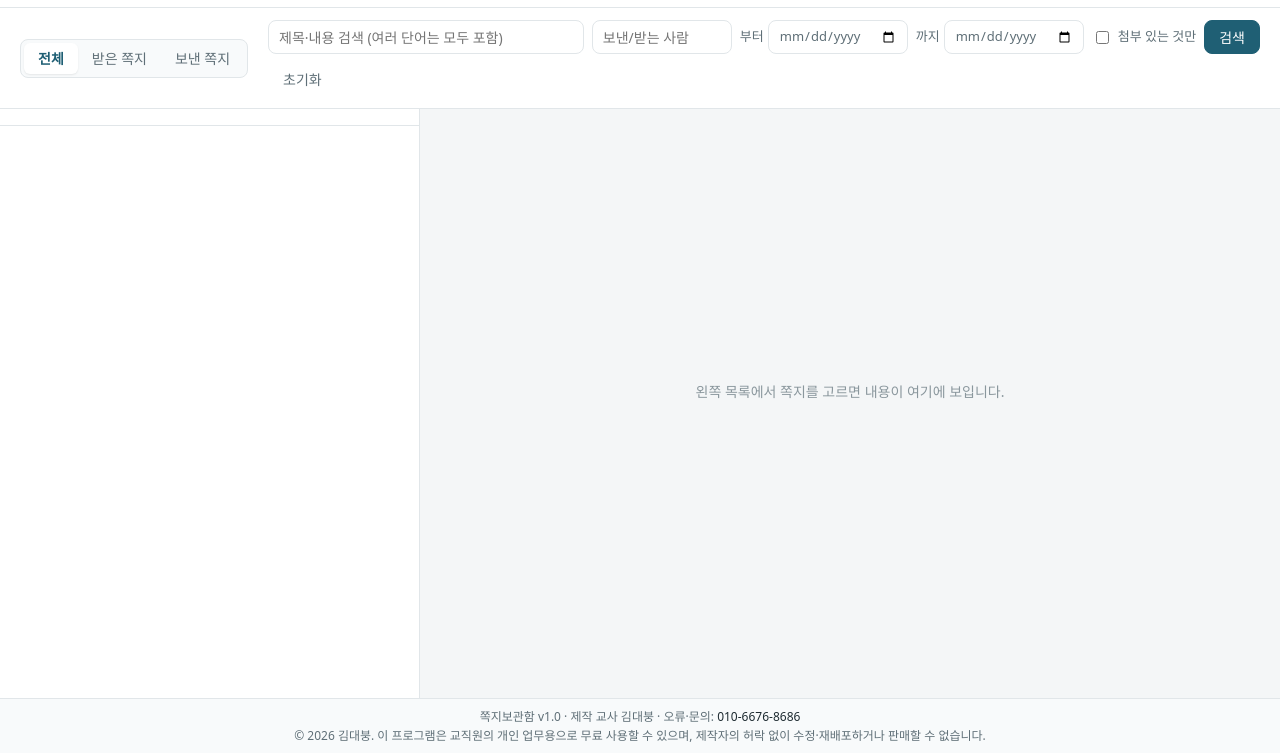
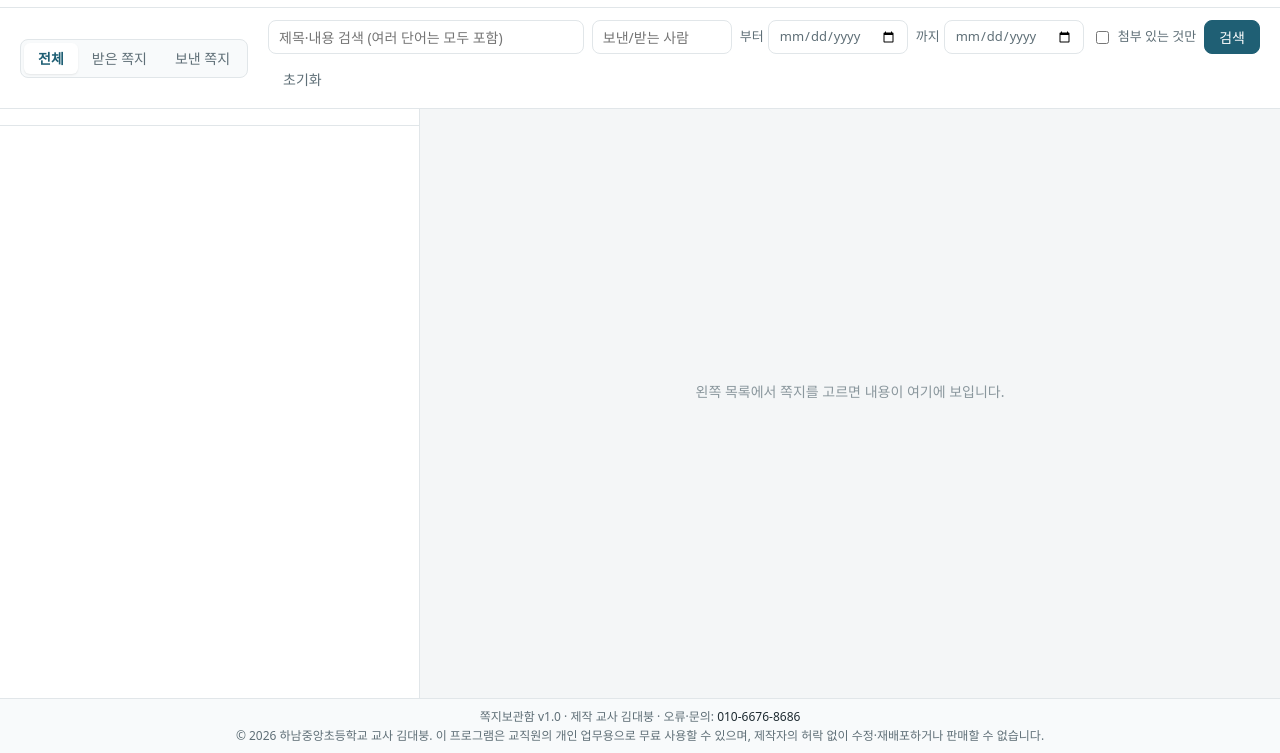
Before and after one commit to boongssam/saveMyGenmessage, a website: page public/index.html in a window 1280 px wide. Shown: the part 47-800 px from the top of the page. Drawn offline with Linux system fonts and the light colour scheme; no server answers.

Commit message:
저작권 표기를 하남중앙초등학교 교사 김대붕으로 변경
Co-Authored-By: Claude Opus 5.5 <noreply@anthropic.com>

```diff
--- a/public/index.html
+++ b/public/index.html
@@ -54,7 +54,7 @@
 
   <footer class="site-footer">
     <p>쪽지보관함 v1.0 · 제작 교사 김대붕 · 오류·문의: <a href="tel:010-6676-8686">010-6676-8686</a></p>
-    <p>© 2026 김대붕. 이 프로그램은 교직원의 개인 업무용으로 무료 사용할 수 있으며, 제작자의 허락 없이 수정·재배포하거나 판매할 수 없습니다.</p>
+    <p>© 2026 하남중앙초등학교 교사 김대붕. 이 프로그램은 교직원의 개인 업무용으로 무료 사용할 수 있으며, 제작자의 허락 없이 수정·재배포하거나 판매할 수 없습니다.</p>
   </footer>
 
   <div class="toast" id="toast" role="status" hidden></div>
```
Also changed, not shown: public/login.html (+1 -1 lines).
